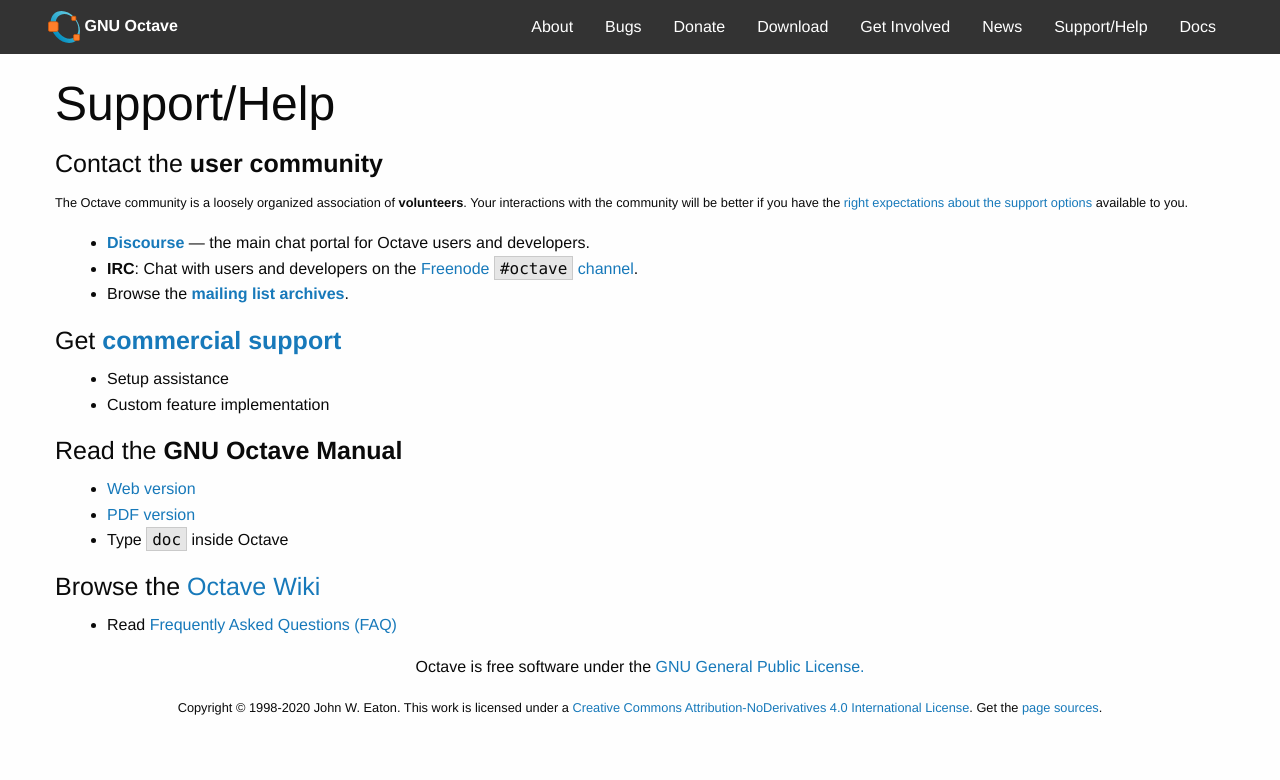
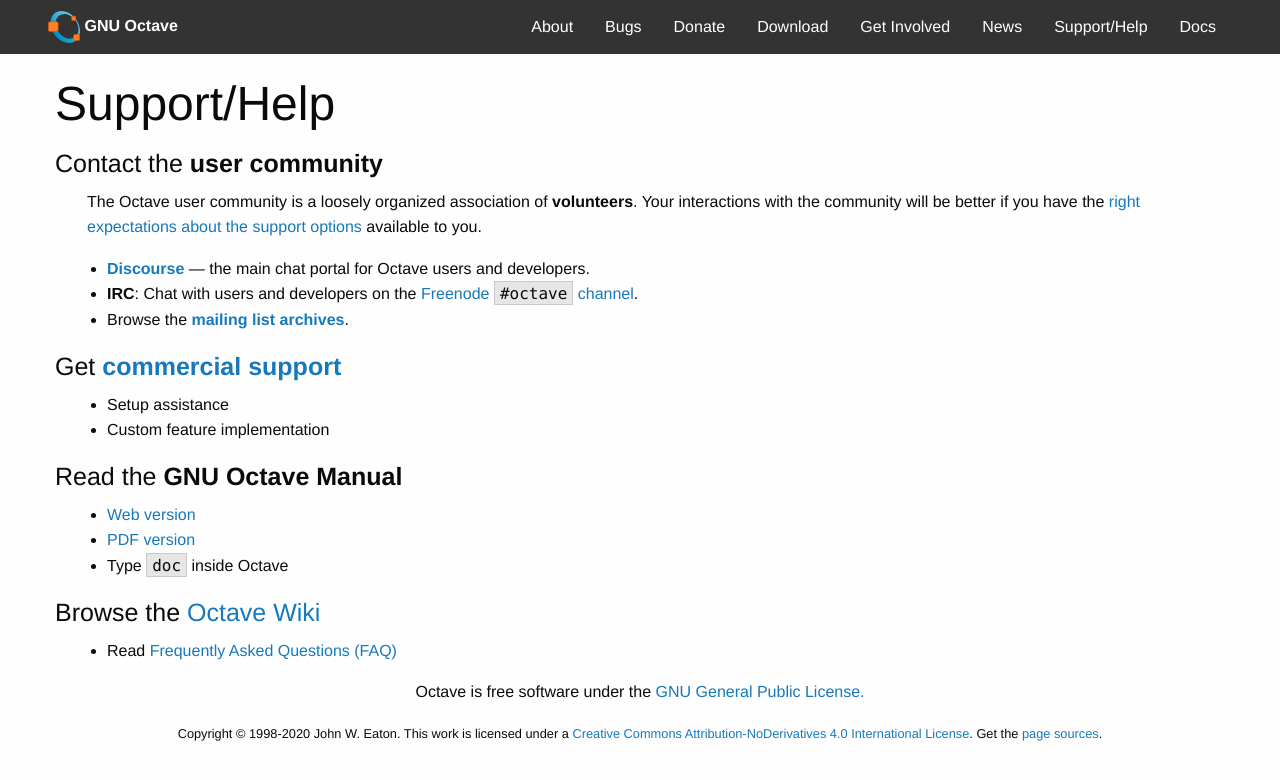
Before and after one commit to gnu-octave/gnu-octave.github.io, a Jekyll site: the page built from support.md, in a window 1280 px wide. Shown: the top 780 px of the page. Built offline with Jekyll 4.4.1, drawn with Linux system fonts in a browser that asks for light colours; nearby versions of some CDN libraries.

Commit message:
* support.md: Use normal font and indention for Octave community description.

```diff
--- a/support.md
+++ b/support.md
@@ -6,12 +6,12 @@
 
 #### Contact the **user community**
 
-<small>
-The Octave community is a loosely organized association of **volunteers**.
+<div style="margin-left: 2em;" markdown="1">
+The Octave user community is a loosely organized association of **volunteers**.
 Your interactions with the community will be better if you have the
 [right expectations about the support options]({{ "support-expectations.html" | relative_url }})
 available to you.
-</small>
+</div>
 
 <div style="margin-left: 2em;" markdown="1">
 - [**Discourse**]({{ site.discourse_url }}) &mdash;
```
